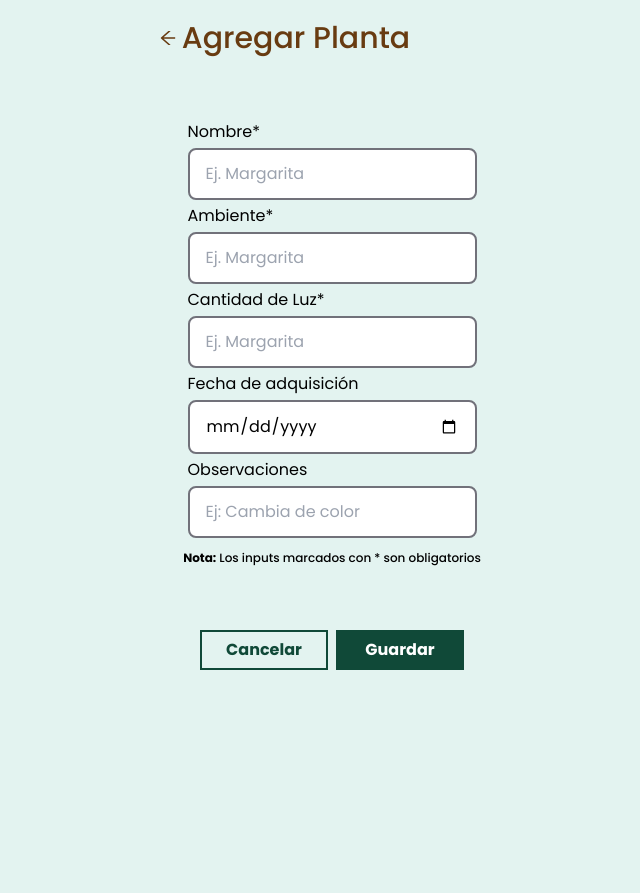
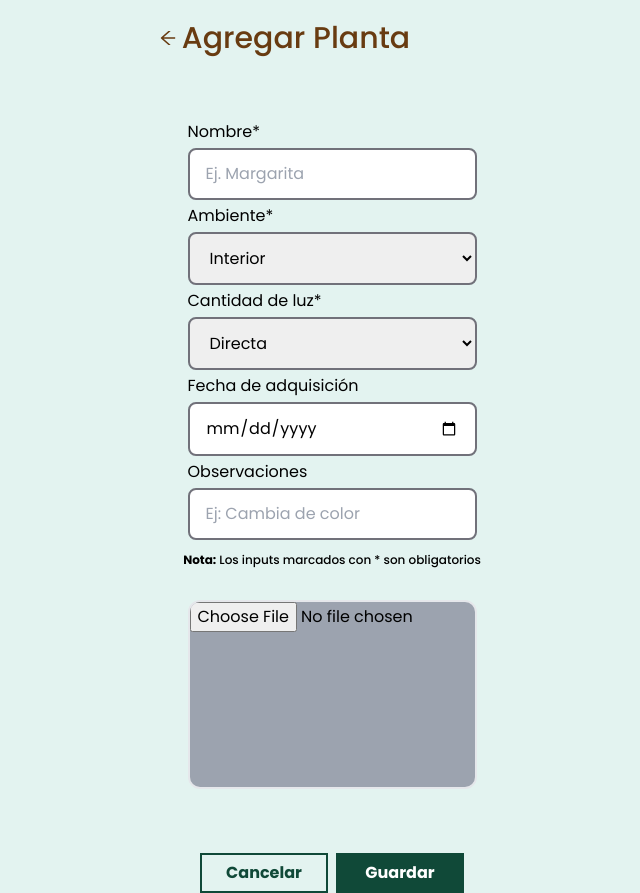
Before and after one commit to No-Country/S11-19-ft-php-next, a Next.js app in the folder client/app/: page /plants/addplant in a window 1280 px wide. Shown: the whole page, without its empty margins (308-948 px from the left). Before the commit the page ends 800 px from the top, so only its background shows below. Built offline with nearby package versions, Linux system fonts and the light colour scheme.

Commit message:
agregado dropdown para las opciones

```diff
--- a/client/app/src/app/plants/addplant/page.tsx
+++ b/client/app/src/app/plants/addplant/page.tsx
@@ -28,43 +28,45 @@ function AddPlant() {
 							required
 							id="nombre"
 							className="px-4 py-3 w-[289px] border-2 rounded-lg border-zinc-500 focus:outline-none focus:border-[#2DD4BF]"
-							name="nombre"
 							placeholder="Ej. Margarita"
 						/>
-						<label htmlFor="nombre">Ambiente*</label>
-						<input
-							type=""
+						<label htmlFor="ambiente" className="">
+							Ambiente*
+						</label>
+						<select
+							id="ambiente"
+							name="ambiente"
 							required
-							id="nombre"
-							className="px-4 py-3 w-[289px] border-2 rounded-lg  border-zinc-500 focus:outline-none focus:border-[#2DD4BF]"
-							name="nombre"
-							placeholder="Ej. Margarita"
-						/>
-						<label htmlFor="nombre">Cantidad de Luz*</label>
-						<input
-							type=""
+							className="px-4 py-3 w-[289px] border-2 rounded-lg border-zinc-500 focus:outline-none focus:border-[#2DD4BF]"
+						>
+							<option value="opcion1"> Interior</option>
+							<option value="opcion2"> Exterior</option>
+						</select>
+						<label htmlFor="luz">Cantidad de luz*</label>
+						<select
+							id="luz"
+							name="luz"
 							required
-							id="nombre"
-							className="px-4 py-3 w-[289px] border-2 rounded-lg  border-zinc-500 focus:outline-none focus:border-[#2DD4BF]"
-							name="nombre"
-							placeholder="Ej. Margarita"
-						/>
-						<label htmlFor="nombre">Fecha de adquisición</label>
+							className="px-4 py-3 w-[289px] border-2 rounded-lg border-zinc-500 focus:outline-none focus:border-[#2DD4BF]"
+						>
+							<option value="opcion1"> Directa</option>
+							<option value="opcion2"> Indirecta</option>
+							<option value="opcion2"> Sombra</option>
+						</select>
+
+						<label htmlFor="fecha-adquisicion">Fecha de adquisición</label>
 						<input
 							type="date"
 							required
-							id="nombre"
+							id="fecha"
 							className="px-4 py-3 w-[289px] border-2 rounded-lg  border-zinc-500 focus:outline-none focus:border-[#2DD4BF]"
-							name="nombre"
 							placeholder="Ej. Margarita"
 						/>
-						<label htmlFor="nombre">Observaciones</label>
+						<label htmlFor="observaciones">Observaciones</label>
 						<input
 							type="text"
 							required
-							id="nombre"
 							className="px-4 py-3 w-[289px] border-2 rounded-lg  border-zinc-500 focus:outline-none focus:border-[#2DD4BF]"
-							name="nombre"
 							placeholder="Ej: Cambia de color"
 						/>
 					</div>
@@ -72,6 +74,14 @@ function AddPlant() {
 						<span className="font-bold"> Nota:</span> Los inputs marcados con *
 						son obligatorios
 					</p>
+					<input
+						type="file"
+						required
+						id="nombre"
+						className=" w-[289px] mt-8 bg-gray-400 h-[189px] flex items-center  border-2 rounded-xl   focus:outline-none focus:border-[#2DD4BF]"
+						name="file"
+						placeholder="Ej: Cambia de color"
+					/>
 				</form>
 				<div className="flex justify-center gap-2">
 					<Link
```
